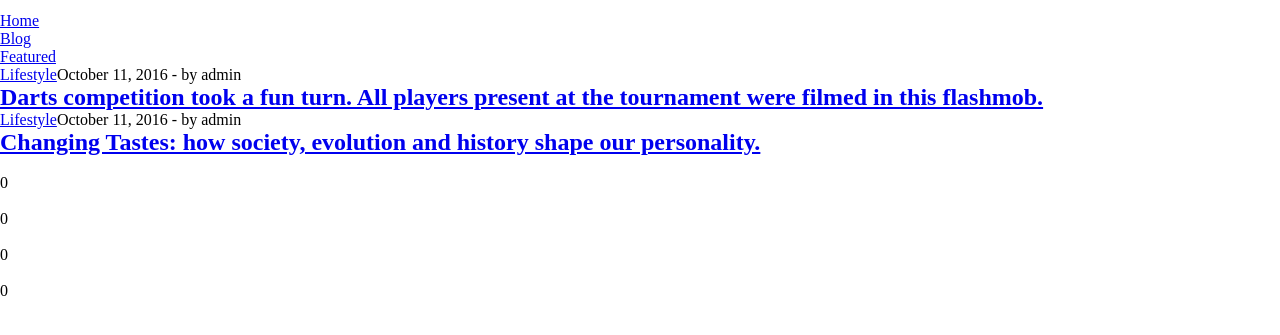
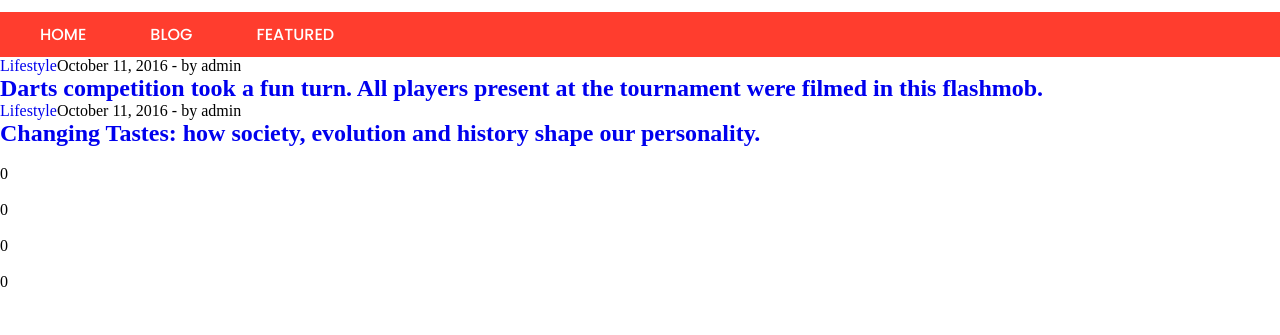
Before and after one commit to martin-virik/magazine, a plain HTML site: page index.html in a window 1280 px wide. Shown: the part 107-442 px from the top of the page. Drawn offline with Linux system fonts and the light colour scheme.

Commit message:
Some basic top navigation styling

```diff
--- a/index.html
+++ b/index.html
@@ -17,7 +17,7 @@
                 <p class="subtitle">A beatiful, free, magazine WordPress theme</p>
                 <div class="ad-banner"></div>
             </section>
-            <nav>
+            <nav class="main-nav">
                 <ul>
                     <li><a href="#home">Home</a></li>
                     <li><a href="#home">Blog</a></li>
--- a/style/style.css
+++ b/style/style.css
@@ -1,6 +1,10 @@
 * {
     margin: 0;
     padding: 0;
+}
+
+a {
+    text-decoration: none;
 }
 
 .title-bar {
@@ -13,7 +17,6 @@
 }
 
 .title-bar h1 a {
-    text-decoration: none;
     color: #333;
     line-height: 1.5;
     font-size: 40px;
@@ -24,3 +27,21 @@
     font-size: 15px;
     line-height: 22px;
 }
+
+nav.main-nav {
+    width: 100%;
+    background-color: #ff3d2e;
+}
+
+nav.main-nav li {
+    display: inline-block;
+}
+
+nav.main-nav a {
+    color: #fff;
+    text-transform: uppercase;
+    font-family: "Poppins";
+    font-weight: 500;
+    padding: 10px 20px 10px 40px;
+    display: inline-block;
+}
```
